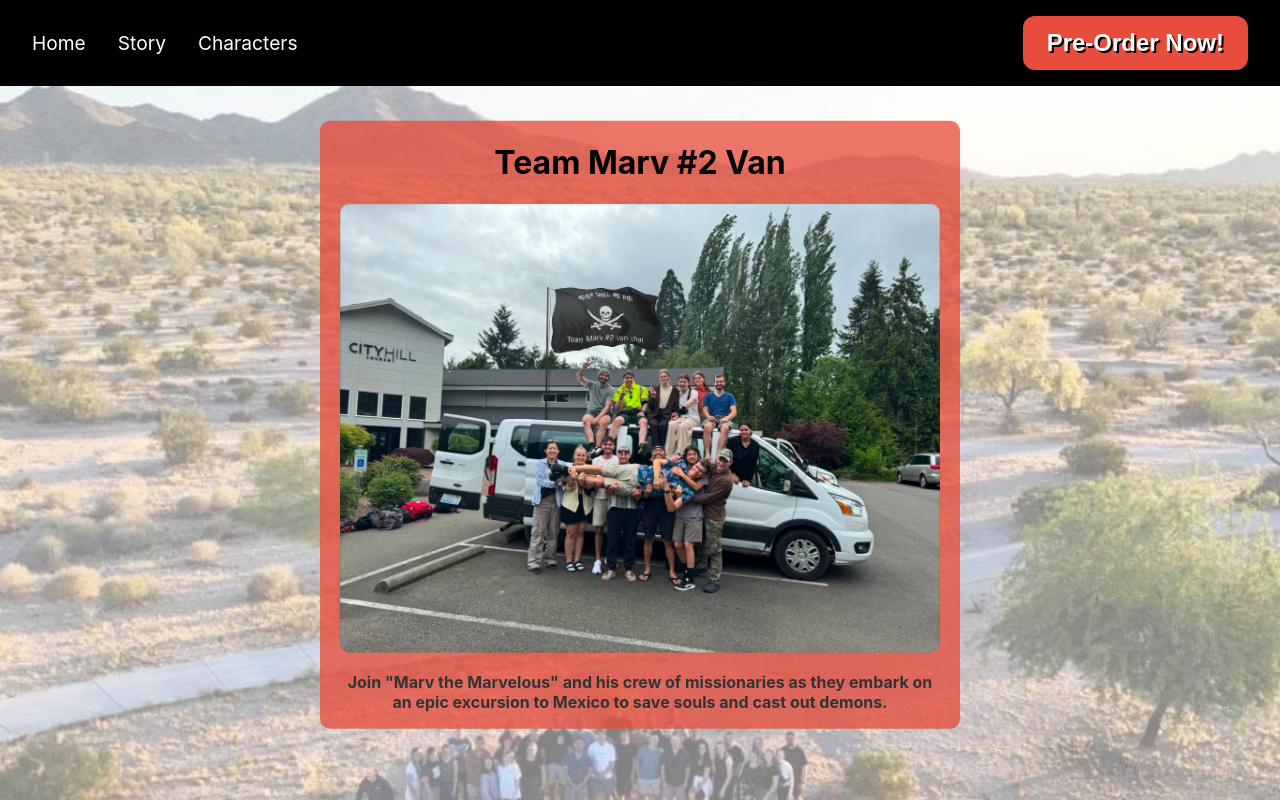
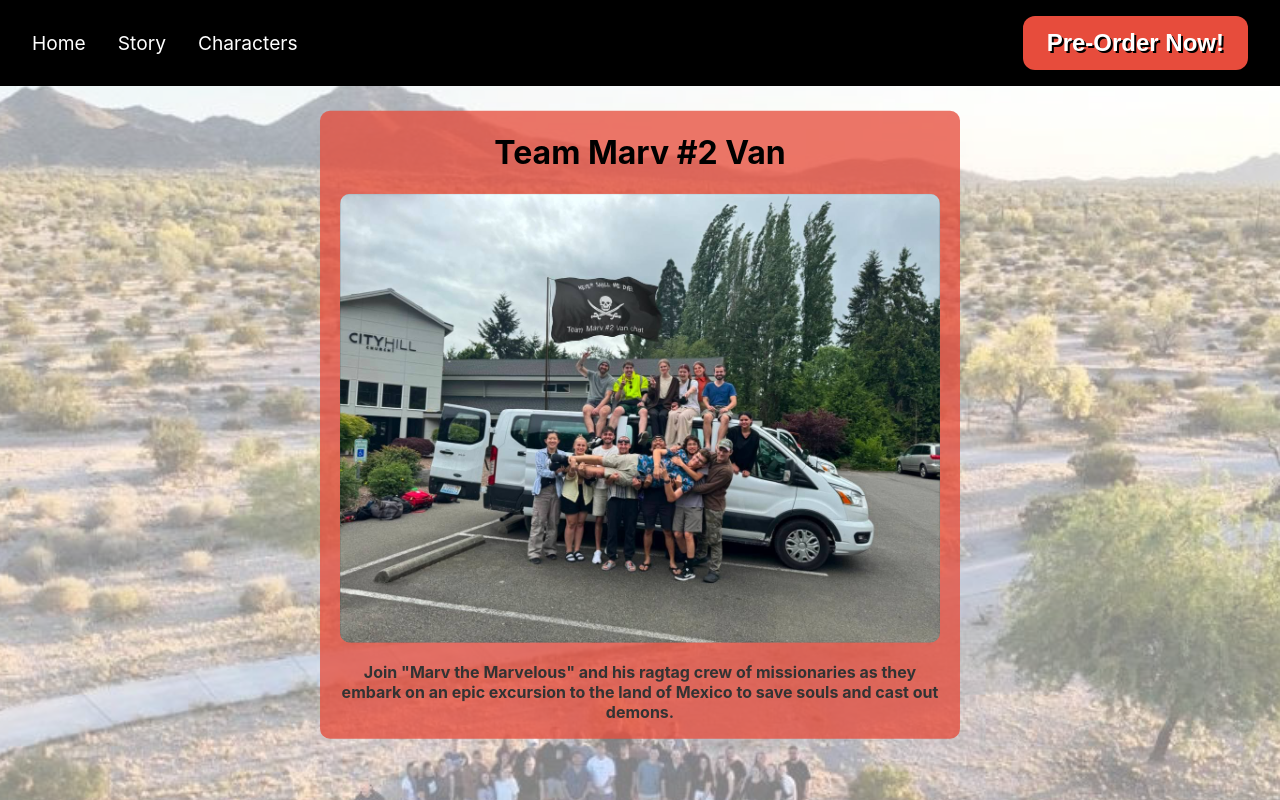
Before and after one commit to bradfiller64/team-marv-van2, a React (Create React App) app: page / in a window 1280 px wide. Shown: the top 800 px of the page. Built offline with nearby package versions, Linux system fonts and the light colour scheme.

Commit message:
characterData

```diff
--- a/src/components/Home.js
+++ b/src/components/Home.js
@@ -19,8 +19,8 @@ const Home = () => {
                 <h1>Team Marv #2 Van</h1>
                 <img src={team} alt="team" className="content-image" />
                 <p className="content-text">
-                    <b>Join "Marv the Marvelous" and his crew of missionaries as they embark on an epic
-                        excursion to Mexico to save souls and cast out demons.</b>
+                    <b>Join "Marv the Marvelous" and his ragtag crew of missionaries as they embark on an epic
+                        excursion to the land of Mexico to save souls and cast out demons.</b>
                 </p>
             </div>
         </div>
```
Also changed, not shown: src/characterData.js (added, +12 -0 lines).
